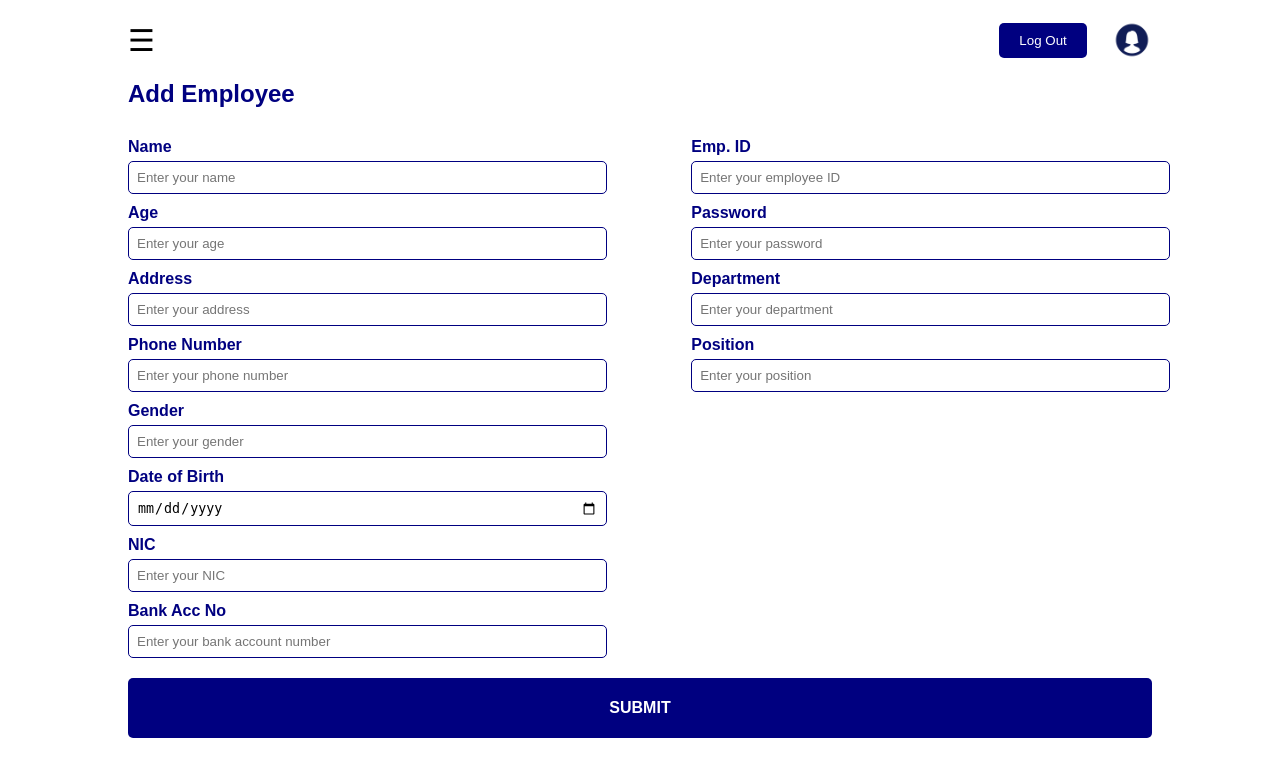
After one commit to AmayaSamarawikcrama/HRIS-Futech, a PHP site: page /Add_Employee.html in a window 1280 px wide. The commit adds this page. Shown: the top 777 px of the page. Run offline with PHP 8.4, Linux system fonts and the light colour scheme.

Commit message:
Add employee add page and change button colour

```diff
--- a/EmpDashboard/Dash.css
+++ b/EmpDashboard/Dash.css
@@ -17,7 +17,7 @@ body {
     position: relative;
 }
 .logout-button {
-    background-color: #163A70;
+    background-color:navy;
     color: white;
     padding: 10px 20px;
     border: none;
@@ -44,7 +44,7 @@ body {
     gap: 15px;
 }
 .button {
-    background-color: #163A70;
+    background-color:navy;
     color: white;
     padding: 20px;
     text-align: center;
--- a/EmpDashboard/Dash.html
+++ b/EmpDashboard/Dash.html
@@ -9,6 +9,8 @@
 <body>
     <div class="header">
         <button class="logout-button">Log Out</button>
+        <img class="profile" src="image.png" alt="Employee Details" width="40px" height="40px">
+
     </div>
     <div class="dashboard">
         <div class="card">
--- /dev/null
+++ b/HR/Employee/Add_Employee.css
@@ -0,0 +1,77 @@
+body {
+    font-family: Arial, sans-serif;
+    margin: 0;
+    padding: 0;
+    background-color: white;
+}
+
+.container {
+    width: 80%;
+    margin: auto;
+    padding: 20px;
+}
+
+nav {
+    display: flex;
+    justify-content: space-between;
+    align-items: center;
+    width: 100%;
+}
+
+.menu-icon {
+    font-size: 30px;
+    cursor: pointer;
+}
+
+.logout {
+    background-color: navy;
+    color: white;
+    border: none;
+    padding: 10px 20px;
+    cursor: pointer;
+    border-radius: 5px;
+    margin-left: 80%;
+}
+
+h2 {
+    color: navy;
+}
+
+form {
+    display: flex;
+    justify-content: space-between;
+    flex-wrap: wrap;
+}
+
+.left, .right {
+    width: 45%;
+}
+
+label {
+    display: block;
+    margin-top: 10px;
+    font-weight: bold;
+    color: navy;
+}
+
+input {
+    width: 100%;
+    padding: 8px;
+    margin-top: 5px;
+    border: 1px solid navy;
+    border-radius: 5px;
+}
+
+.submit {
+    width: 100%;
+    height: 60px;
+    background-color: navy;
+    color: white;
+    border: none;
+    padding: 10px;
+    margin-top: 20px;
+    cursor: pointer;
+    border-radius: 5px;
+    font-size: 16px;
+    font-weight: bold;
+}
--- /dev/null
+++ b/HR/Employee/Add_Employee.html
@@ -0,0 +1,39 @@
+<!DOCTYPE html>
+<html lang="en">
+<head>
+    <meta charset="UTF-8">
+    <meta name="viewport" content="width=device-width, initial-scale=1.0">
+    <title>Add Employee</title>
+    <link rel="stylesheet" href="Add_Employee.css">
+</head>
+<body>
+    <div class="container">
+        <nav>
+            <div class="menu-icon">&#9776;</div>
+            <button class="logout">Log Out</button>
+            <img class="profile" src="image.png" alt="Employee Details" width="40px" height="40px">
+
+        </nav>
+        <h2>Add Employee</h2>
+        <form>
+            <div class="left">
+                <label for="name">Name</label> <input type="text" id="name" title="Enter your name" placeholder="Enter your name">
+                <label>Age</label> <input type="number" title="Enter your age" placeholder="Enter your age">
+                <label>Address</label> <input type="text" title="Enter your address" placeholder="Enter your address">
+                <label>Phone Number</label> <input type="tel" title="Enter your phone number" placeholder="Enter your phone number">
+                <label>Gender</label> <input type="text" title="Enter your gender" placeholder="Enter your gender">
+                <label>Date of Birth</label> <input type="date" title="Enter your date of birth" placeholder="Enter your date of birth">
+                <label>NIC</label> <input type="text" title="Enter your NIC" placeholder="Enter your NIC">
+                <label>Bank Acc No</label> <input type="text" title="Enter your bank account number" placeholder="Enter your bank account number">
+            </div>
+            <div class="right">
+                <label>Emp. ID</label> <input type="text" title="Enter your employee ID" placeholder="Enter your employee ID">
+                <label>Password</label> <input type="password" title="Enter your password" placeholder="Enter your password">
+                <label>Department</label> <input type="text" title="Enter your department" placeholder="Enter your department">
+                <label>Position</label> <input type="text" title="Enter your position" placeholder="Enter your position">
+            </div>
+            <button type="submit" class="submit">SUBMIT</button>
+        </form>
+    </div>
+</body>
+</html>
--- a/HR/Employee/Employee.css
+++ b/HR/Employee/Employee.css
@@ -21,7 +21,7 @@ body {
 
 
 .logout-btn {
-    background-color: #0d47a1;
+    background-color: navy;
     color: white;
     padding: 9px 15px;
     border: none;
@@ -57,7 +57,7 @@ body {
 }
 
 .btn {
-    background-color: #0d47a1;
+    background-color: navy;
     color: white;
     padding: 20px;
     border: none;
@@ -69,7 +69,7 @@ body {
 }
 
 .btn:hover {
-    background-color: #1565c0;
+    background-color: navy;
 }
 @media (max-width: 768px) {
     .container {
--- a/Login/Login.css
+++ b/Login/Login.css
@@ -90,7 +90,7 @@ body {
 
 .login-submit {
     width: 100%;
-    background-color: #1e3a8a;
+    background-color: navy;
     color: white;
     padding: 15px;
     border-radius: 5px;
```
Also changed, not shown: EmpDashboard/image.png (added).
